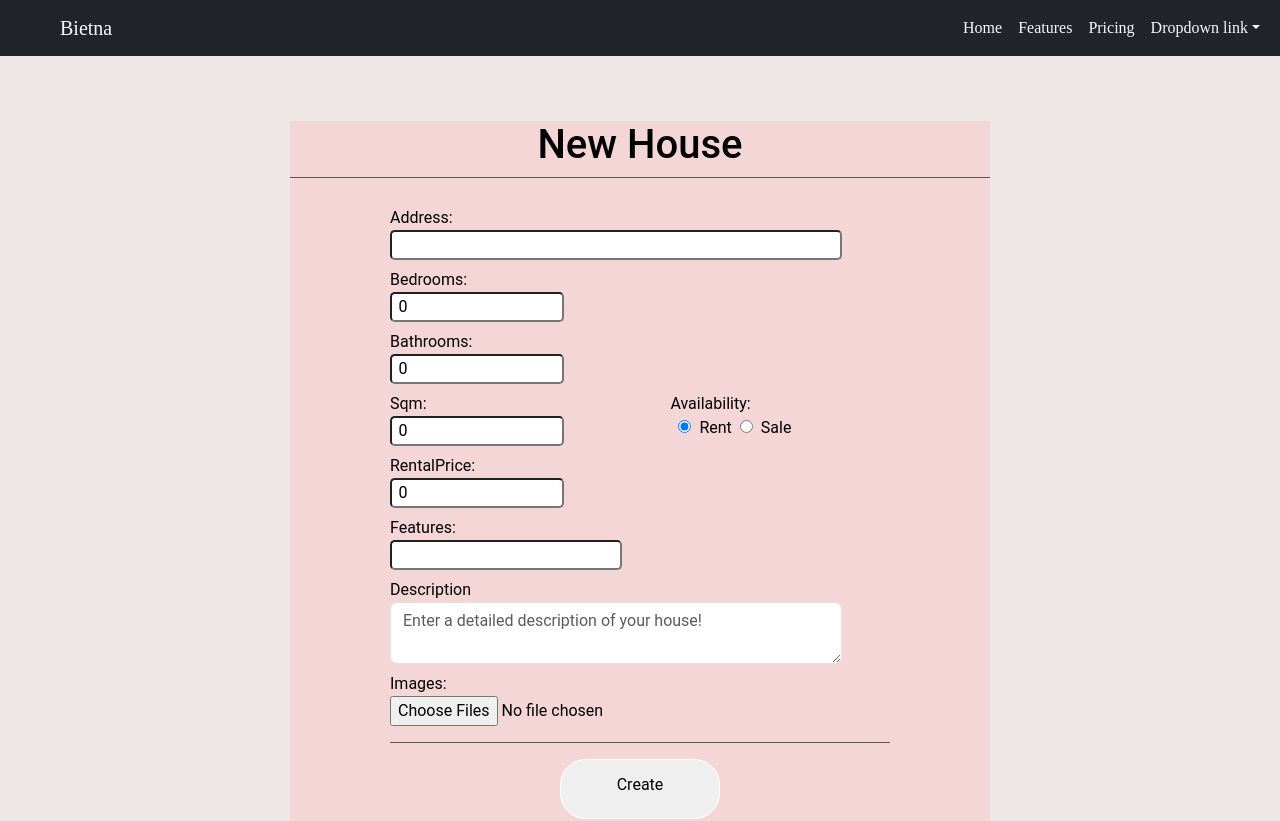
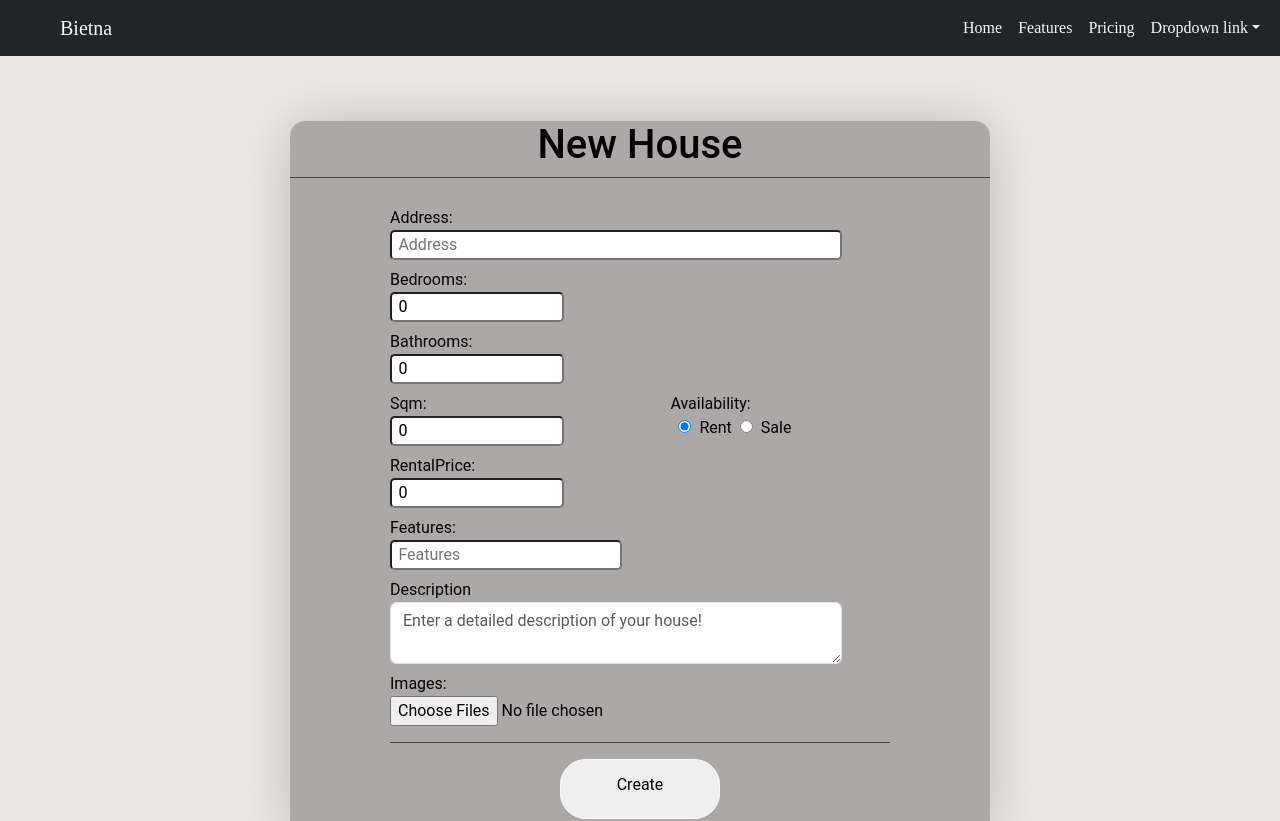
Before and after one commit to NatanAbel/FrontBietna, a React (Vite) app: page /house/new in a window 1280 px wide. Shown: the top 821 px of the page. Built offline with nearby package versions, Linux system fonts and the light colour scheme.

Commit message:
Add form valivation

```diff
--- a/src/App.css
+++ b/src/App.css
@@ -286,7 +286,7 @@ p {
 .details-container{
   width: 100%;
   height: 100%;
-  margin: 0 10px;
+  margin: 0 20px;
 }
 
 .details-wrapper{
@@ -530,7 +530,9 @@ line-height: .3em;
   justify-content: center;
   min-width: 700px;
   min-height:600px;
-  background-color: #f4d6d6;
+  border-radius: 15px ;
+  box-shadow: 0 2px 55px 0 rgba(0, 0, 0, 0.2);
+  background-color: #aca8a8;
 }
 
 .form-wrapper {
--- a/src/component/House/HouseForm.jsx
+++ b/src/component/House/HouseForm.jsx
@@ -23,16 +23,16 @@ function HouseForm(props) {
   } = props;
 
   const [address, setAddress] = useState(houseAddress || "");
-  const [price, setPrice] = useState(housePrice || 0);
-  const [bedrooms, setBedrooms] = useState(houseBedrooms || 0);
-  const [bathrooms, setBathrooms] = useState(houseBathrooms || 0);
-  const [sqm, setSqm] = useState(houseSqm || 0);
-  const [rentalPrice, setRentalPrice] = useState(houseRentalPrice || 0);
+  const [price, setPrice] = useState(housePrice ||0);
+  const [bedrooms, setBedrooms] = useState(houseBedrooms ||0);
+  const [bathrooms, setBathrooms] = useState(houseBathrooms ||0);
+  const [sqm, setSqm] = useState(houseSqm ||0);
+  const [rentalPrice, setRentalPrice] = useState(houseRentalPrice ||0);
   const [description, setDescription] = useState(houseDescription || "");
   const [features, setFeatures] = useState(houseFeatures || []);
   const [images, setImages] = useState(houseImages || []);
   const [availability, setAvailability] = useState(
-    houseAvailability || { forRent: true, forSale: false }
+    houseAvailability || { forRent:true , forSale: false }
   );
 
   const navigate = useNavigate();
@@ -41,6 +41,7 @@ function HouseForm(props) {
     try {
       // Get the selected files from the input element
       const selectedFiles = e.target.files;
+
       if (isUpdating) {
         // Convert the FileList to an array and update the state
         const updatedImages = Array.from(selectedFiles);
@@ -49,7 +50,12 @@ function HouseForm(props) {
       } else {
         // If it's a new house, simply update the state with the new images
         setImages(Array.from(selectedFiles));
-        console.log('images....',images)
+
+        // checking if for rent is false and update the state in order to send input rental field to the backend
+        // if (!availability.forRent) {
+        //   setRentalPrice(0)
+        // }
+
       }
     } catch (e) {
       console.log(e.message);
@@ -89,15 +95,12 @@ function HouseForm(props) {
               "Content-Type": "multipart/form-data",
             }, // Set the content type to handle file uploads
           });
-      // const houseCreated = responsePost.data;
-      // console.log("houseCreated......", houseCreated)
+
       const houseData = response.data;
-      console.log("houseData......", houseData);
-
+      console.log(houseData)
       if (response.status === 201 || response.status === 200) {
         navigate(`/housesDetails/${houseData._id}`);
       }
-
 
     } catch (e) {
       console.log(e.message);
@@ -107,13 +110,12 @@ function HouseForm(props) {
   const handleAvailabilityChange = (forRent) => {
     // Reset rentalPrice to zero if switching from rent to sale
     if (availability.forRent && !forRent) {
-      setRentalPrice(0);
+      setRentalPrice(0)
     }
     // Reset price to zero if switching from sale to rent
     if (availability.forSale && forRent) {
       setPrice(0);
     }
-    console.log("price...", price)
     // Update the availability state
     setAvailability({ forRent, forSale: !forRent });
   };
@@ -133,6 +135,8 @@ function HouseForm(props) {
               type="text"
               value={address}
               onChange={(e) => setAddress(e.target.value)}
+              required
+              placeholder="Address"
             />
             </div>
           </div>
@@ -144,6 +148,8 @@ function HouseForm(props) {
                 type="number"
                 value={bedrooms}
                 onChange={(e) => setBedrooms(parseInt(e.target.value))}
+                required
+                placeholder="Bedrooms"
               />
               </div>
             </div>
@@ -154,6 +160,8 @@ function HouseForm(props) {
                 type="number"
                 value={bathrooms}
                 onChange={(e) => setBathrooms(parseInt(e.target.value))}
+                required
+                placeholder="Bathrooms"
               />
               </div>
             </div>
@@ -164,6 +172,8 @@ function HouseForm(props) {
                 type="number"
                 value={sqm}
                 onChange={(e) => setSqm(parseInt(e.target.value))}
+                required
+                placeholder="Sqm"
               />
               </div>
             </div>
@@ -203,6 +213,8 @@ function HouseForm(props) {
                   type="number"
                   value={price}
                   onChange={(e) => setPrice(parseInt(e.target.value))}
+                  required
+                  placeholder="Price"
                 />
                 </div>
               </div>) : (<div className="inputwrapper">
@@ -212,6 +224,8 @@ function HouseForm(props) {
                     type="number"
                     value={rentalPrice}
                     onChange={(e) => setRentalPrice(parseInt(e.target.value))}
+                    required
+                    placeholder="RentalPrice"
                   />
                 </div>
               </div>)}
@@ -222,13 +236,14 @@ function HouseForm(props) {
               type="text"
               value={features}
               onChange={(e) => setFeatures(e.target.value)}
+              placeholder="Features"
             />
             </div>
           </div>
           </div>
           <div className="inputwrapper">
             <label htmlFor="description">Description</label>
-                <textarea maxLength="250" className="form-control" id="description" placeholder="Enter a detailed description of your house!" value={description} onChange={(event) => setDescription(event.target.value)}></textarea>
+                <textarea maxLength="250" className="form-control" id="description" placeholder="Enter a detailed description of your house!" value={description} onChange={(event) => setDescription(event.target.value)}  required></textarea>
           </div>
           <div className="inputwrapper">
             <label>Images:</label>
@@ -239,6 +254,7 @@ function HouseForm(props) {
               multiple
               onChange={handleFileChange}
               name="image"
+              required
             />
             </div>
 
--- a/src/pages/DetailsPage.jsx
+++ b/src/pages/DetailsPage.jsx
@@ -38,7 +38,7 @@ import {
   EffectCube,
 } from "swiper/modules";
 
-const API_URL = "http://localhost:5005/images";
+const API_URL = "http://localhost:5005/images" ;
 
 function DetailsPage() {
   const house = useSelector(selectHouseDetail);
@@ -54,7 +54,6 @@ function DetailsPage() {
   const detailsToggle = () => {
     setShowDetails(!showDetails);
   };
-  console.log("housessssssss", house)
 
   useEffect(() => {
     dispatch(fetchDetailsPage(houseId));
@@ -88,6 +87,7 @@ function DetailsPage() {
               >
                 {house.images.map((image, index) => (
                   <SwiperSlide key={index}>
+                    {console.log("image...", image)}
                     <img
                       src={`${API_URL}/${image}`}
                       alt={`Image-index ${index}`}
--- a/src/pages/LandingPage.jsx
+++ b/src/pages/LandingPage.jsx
@@ -4,6 +4,8 @@ import { fetchedHouses } from "../store/houses/thunks";
 import { selecthouses } from "../store/houses/selectors";
 import { Link } from "react-router-dom";
 // import Search from "../component/Search";
+
+const API_URL = "http://localhost:5005/images";
 
 function LandingPage() {
   const dispatch = useDispatch();
@@ -13,7 +15,7 @@ function LandingPage() {
 
   const searchFilter = houses.filter((house) => {
     return search === ""
-      ? true
+      ? house
       : house.address.toLowerCase().includes(search.toLowerCase());
   });
 
@@ -47,7 +49,7 @@ function LandingPage() {
                 houses.map((house) => (
                   <div className="landing-gallery_item" key={house._id}>
                     <img
-                      src={house.images[0]}
+                      src={`${API_URL}/${house.images[0]}`}
                       alt=""
                       className="landing-gallery_image"
                     />
--- a/src/pages/UpdatePage.jsx
+++ b/src/pages/UpdatePage.jsx
@@ -14,7 +14,6 @@ function UpdatePage() {
   const fetchupdates = async()=>{
     const response = await axios.get(`${API_URL}/houses/${houseId}`)
     const houseToUpdate = response.data
-    // console.log("house....",house)
     setHouse(houseToUpdate)
     setIsLoading(false)
   }
--- a/src/store/houseDetails/slice.jsx
+++ b/src/store/houseDetails/slice.jsx
@@ -15,7 +15,6 @@ export const houseDetailsSlice = createSlice({
         houseFatchedfully : (state, action)=>{
             const id= action.payload
             state.house = id;
-            console.log("state......",state.house);
             state.loading = false;
         }
     }
```
Also changed, not shown: 1 other file (tests, documents, lock files or other folders).
